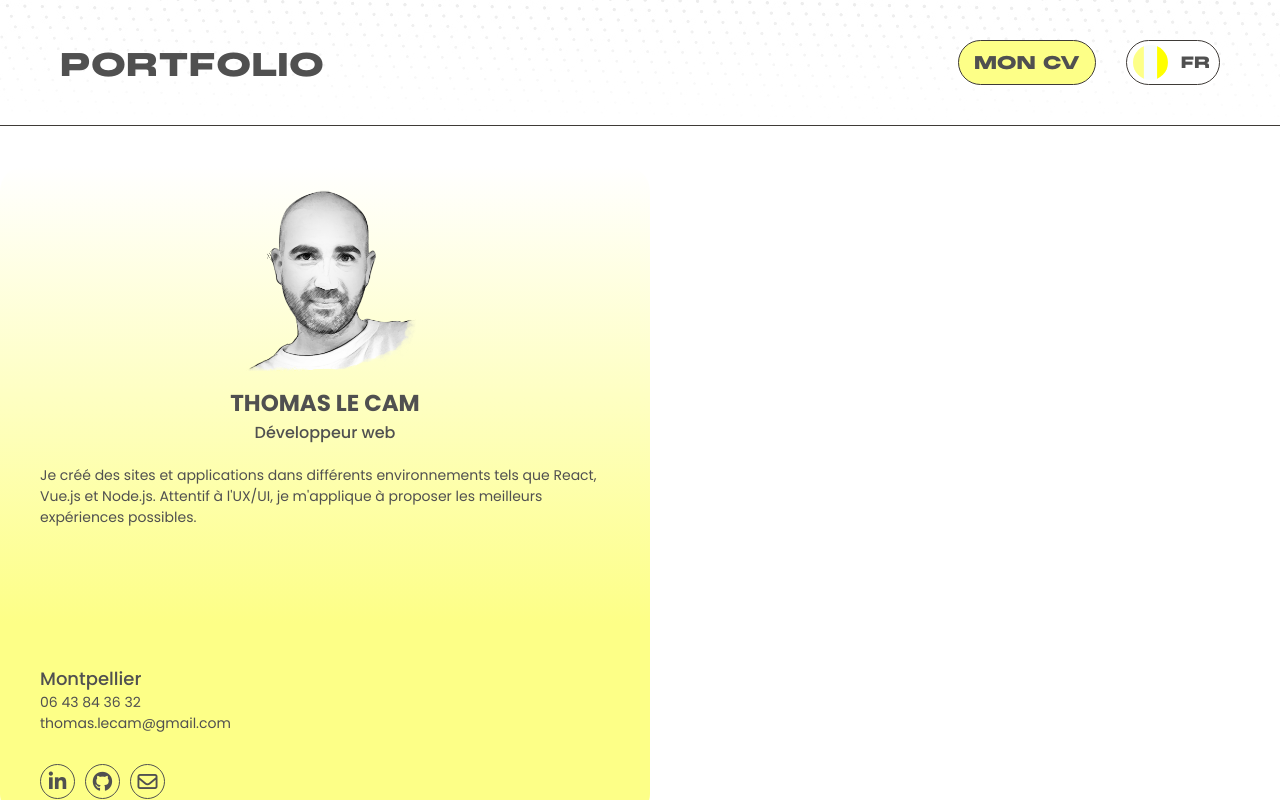
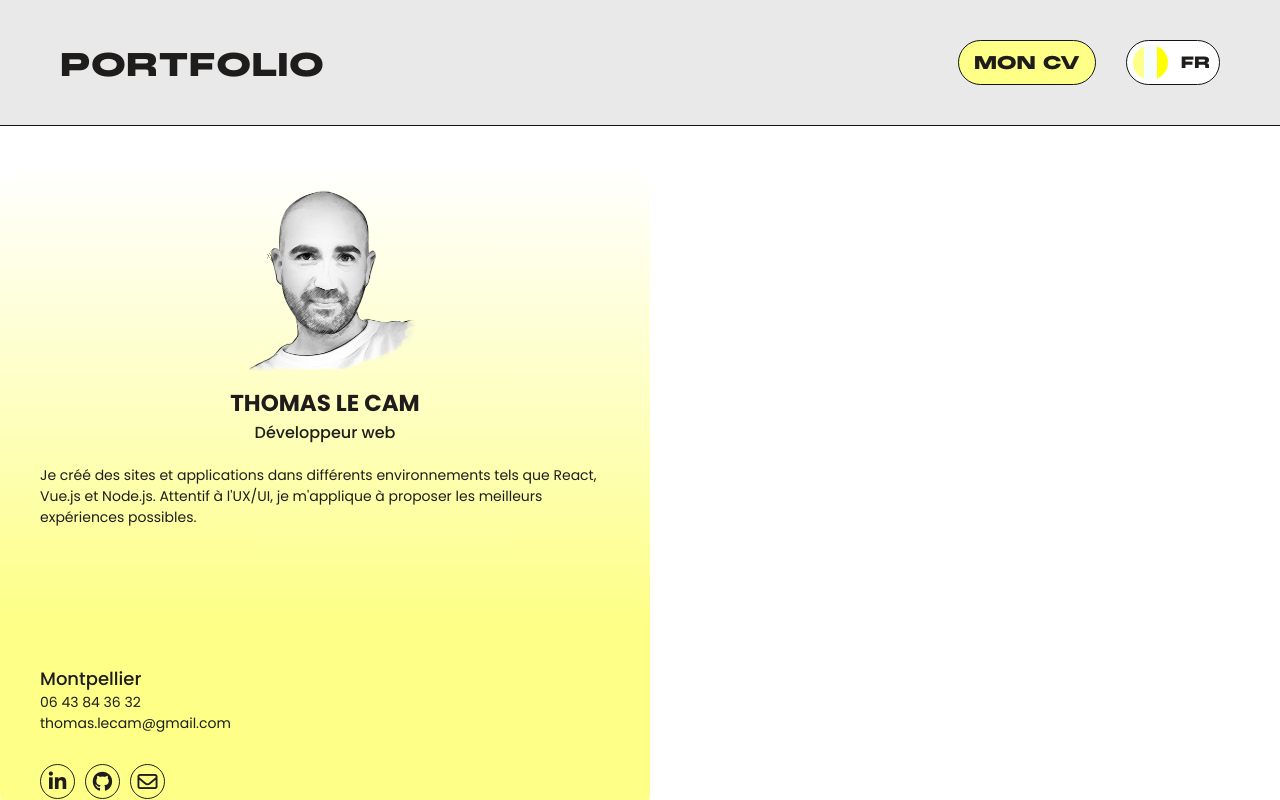
Before and after one commit to ThomasdevLC/portfolio_07_2023, a React (Create React App) app: page / in a window 1280 px wide. Built offline with nearby package versions, Linux system fonts and the light colour scheme.

Commit message:
header + footer color

```diff
--- a/src/assets/styles/_variables.scss
+++ b/src/assets/styles/_variables.scss
@@ -5,9 +5,10 @@
   --gray-1: #505050;
   --gray-2: #efefef;
   --gray-3: #3f3b37;
+  --gray-3: #151313;
   // --font-title: "rader", sans-serif;
   --font-title: "monument", sans-serif;
   // --font-title: "eiko", sans-serif;
   --font-family: "Poppins", sans-serif;
-  --text-color: #505050;
+  --text-color: #1f1d1b;
 }
--- a/src/assets/styles/components/_Footer.scss
+++ b/src/assets/styles/components/_Footer.scss
@@ -1,5 +1,5 @@
 .footer {
-  background-color: white;
+  background-color: #e9e9e9;
   height: 130px;
   position: relative;
   &__border {
--- a/src/assets/styles/components/_HeaderNav.scss
+++ b/src/assets/styles/components/_HeaderNav.scss
@@ -6,6 +6,7 @@
   display: flex;
   justify-content: space-between;
   position: relative;
+  background-color: #e9e9e9;
 
   @include mixin.lg {
     padding: 30px 60px;
@@ -54,8 +55,7 @@
         border-radius: 35px;
         &:hover {
           cursor: pointer;
-          background-color: var(--gray-2);
-          color: var(--gray-3);
+          background-color: var(--secondary);
         }
 
         @include mixin.sm-lt {
--- a/src/assets/styles/components/_WorksLinks.scss
+++ b/src/assets/styles/components/_WorksLinks.scss
@@ -6,7 +6,7 @@
   margin-bottom: -26px;
 
   &__box {
-    border-top: 1px solid black;
+    border-top: 1px solid var(--gray-3);
     margin-bottom: -46px;
     background-color: white;
     color: var(--gray-3);
--- a/src/components/Home/Footer.js
+++ b/src/components/Home/Footer.js
@@ -5,12 +5,7 @@ import mark from "../../assets/images/mark.png";
 
 const Footer = () => {
   return (
-    <div
-      className="footer"
-      style={{
-        background: `linear-gradient(rgba(255, 255, 255, 0.1), white), url(${background})`,
-      }}
-    >
+    <div className="footer">
       <div className="footer__border"></div>
       <div className="footer__box">
         <div className="footer__box__mark">
--- a/src/components/Home/HeaderNav.js
+++ b/src/components/Home/HeaderNav.js
@@ -53,12 +53,7 @@ const HeaderNav = () => {
 
   return (
     <>
-      <div
-        className="header"
-        style={{
-          background: `linear-gradient(rgba(255, 255, 255, 0.1), white), url(${background})`,
-        }}
-      >
+      <div className="header">
         <div className="header__titlebox">
           <p className="header__titlebox__title">PORTFOLIO</p>
           <p className="header__titlebox__year"> </p>
--- a/src/components/Home/MyIntro.js
+++ b/src/components/Home/MyIntro.js
@@ -21,7 +21,7 @@ const MyIntro = () => {
     const positionElement = positionRef.current;
     gsap.fromTo(
       positionElement,
-      { y: 40 },
+      { y: -40 },
       { duration: 0.8, y: 0, ease: "power2.out", delay: 0.4 }
     );
     const textElement = textRef.current;
```
